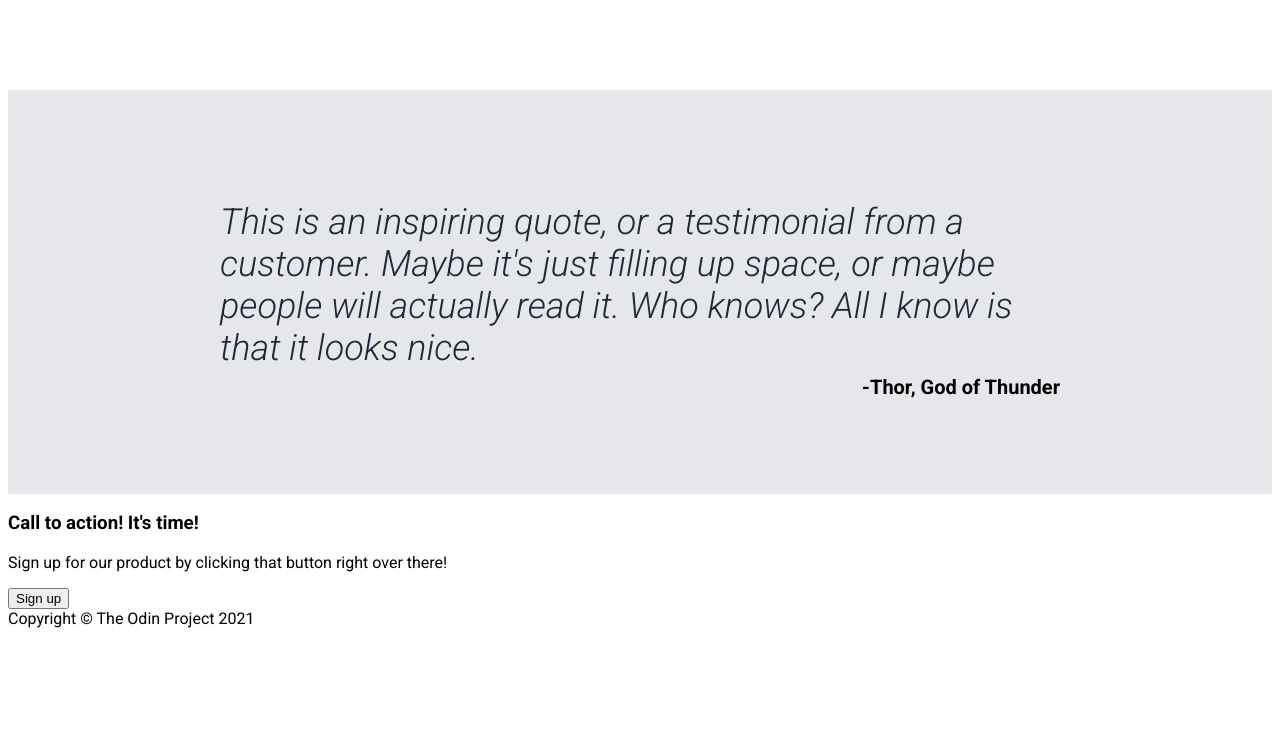
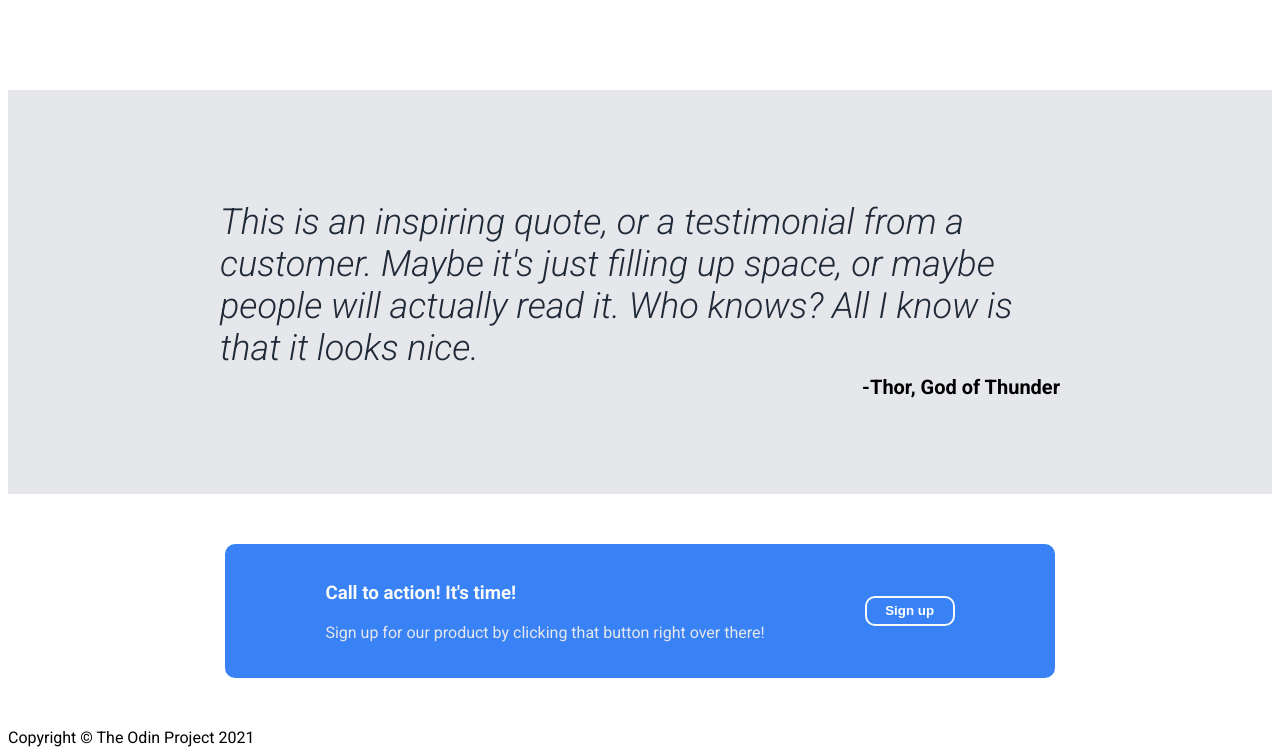
Before and after one commit to Devwardhan-Kothari/odin-landing-page, a plain HTML site: page index.html in a window 1280 px wide. Shown: the part 760-1515 px from the top of the page. Before the commit the page ends 1396 px from the top, so only its background shows below. Drawn offline with Linux system fonts and the light colour scheme.

Commit message:
Style the fourth section of the landing page

```diff
--- a/index.html
+++ b/index.html
@@ -68,11 +68,15 @@
 			</div>
 		</div>
 
-    <div class="dialog-box">
-      <h3>Call to action! It's time!</h3>
-      <p>Sign up for our product by clicking that button right over there!</p>
-      <button>Sign up</button>
-    </div>
+    <div class="section-four">
+			<div class="dialog-box">
+				<div class="dialog-text">
+					<h3>Call to action! It's time!</h3>
+					<p>Sign up for our product by clicking that button right over there!</p>
+				</div>
+				<button>Sign up</button>
+			</div>
+		</div>
 
     <div class="footer">Copyright &copy; The Odin Project 2021</div>
   </body>
--- a/styles.css
+++ b/styles.css
@@ -132,3 +132,38 @@ h2 {
     font-size: 20px;
     font-weight: bold;
 }
+
+.section-four {
+    display: flex;
+    justify-content: center;
+    padding: 50px;
+}
+
+.dialog-box {
+    background-color: #3882f6;
+    border-radius: 10px;
+    padding: 20px 100px;
+    display: flex;
+    gap: 100px;
+}
+
+.dialog-box .dialog-text h3 {
+    color: #f9faf8;
+}
+
+.dialog-box .dialog-text p {
+    color: #e5e7eb;
+}
+
+.dialog-box button {
+    background-color: #3882f6;
+    color: white;
+    font-weight: bold;
+    padding: 5px;
+    border-radius: 10px;
+    height: 30px;
+    width: 90px;
+    border: 0;
+    border: 2px solid #f9faf8;
+    align-self: center;
+}
```
